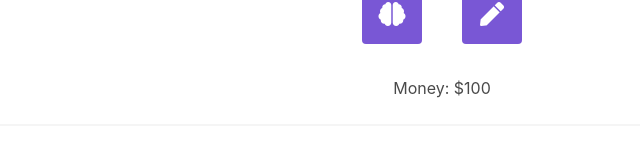
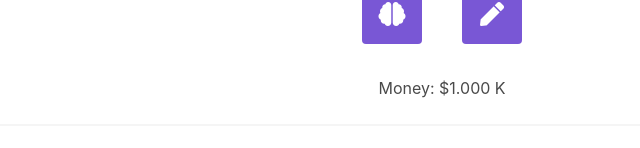
Before and after one commit to PrajnaAvidya/writer, a Vue app: page / in a window 1280 px wide. Shown: the part 124-272 px from the top of the page, without its empty margins (198-838 px from the left). Built offline with nearby package versions, Linux system fonts and the light colour scheme.

Commit message:
todo & more starting cash

```diff
--- a/src/views/Game.vue
+++ b/src/views/Game.vue
@@ -86,7 +86,7 @@ export default {
     // currencies
     ideas: Big(0),
     words: Big(0),
-    money: Big(100),
+    money: Big(1000),
 
     baseWrite: Big(1),
     maxWrite: Big(3),
```
Also changed, not shown: _TODO.txt.
